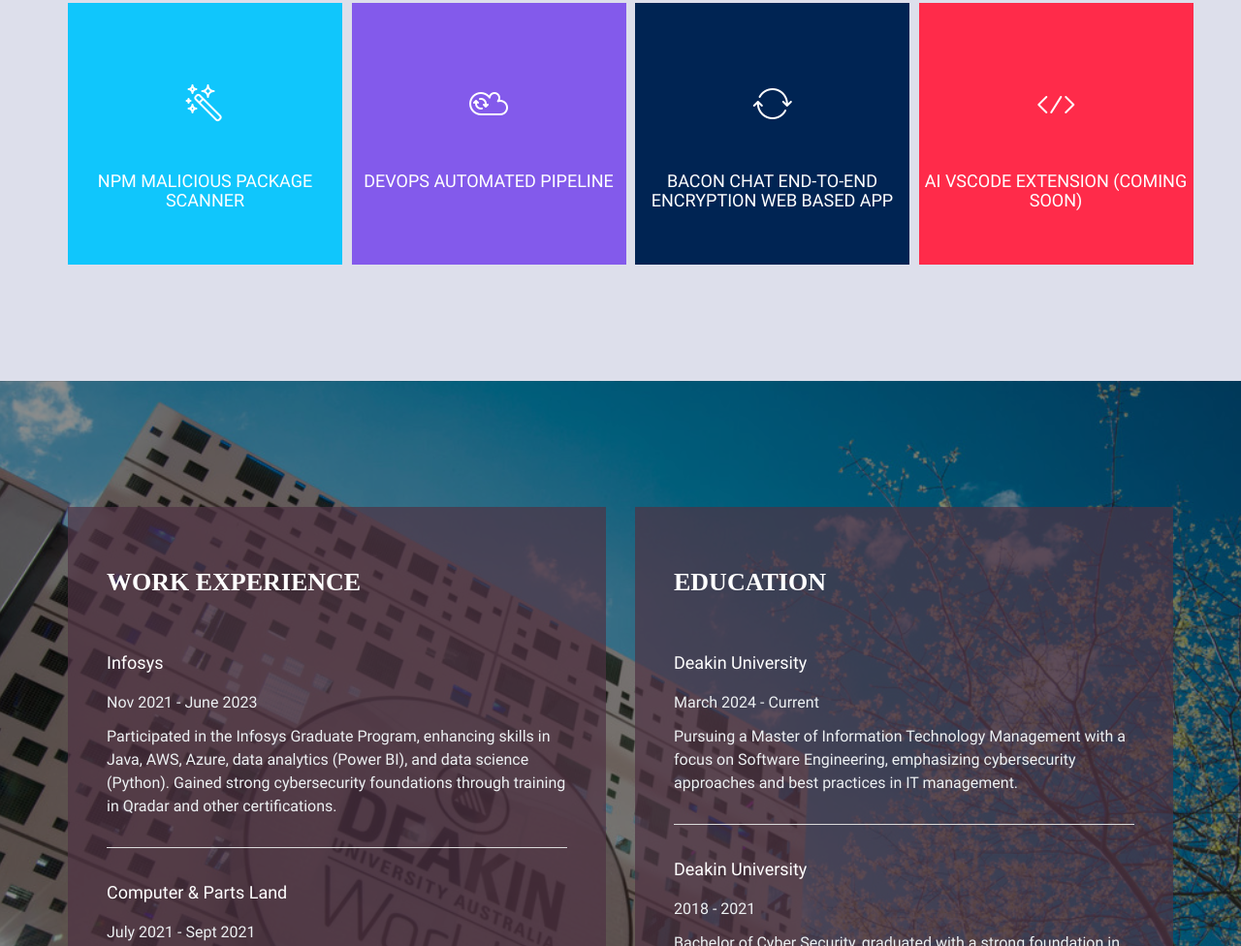
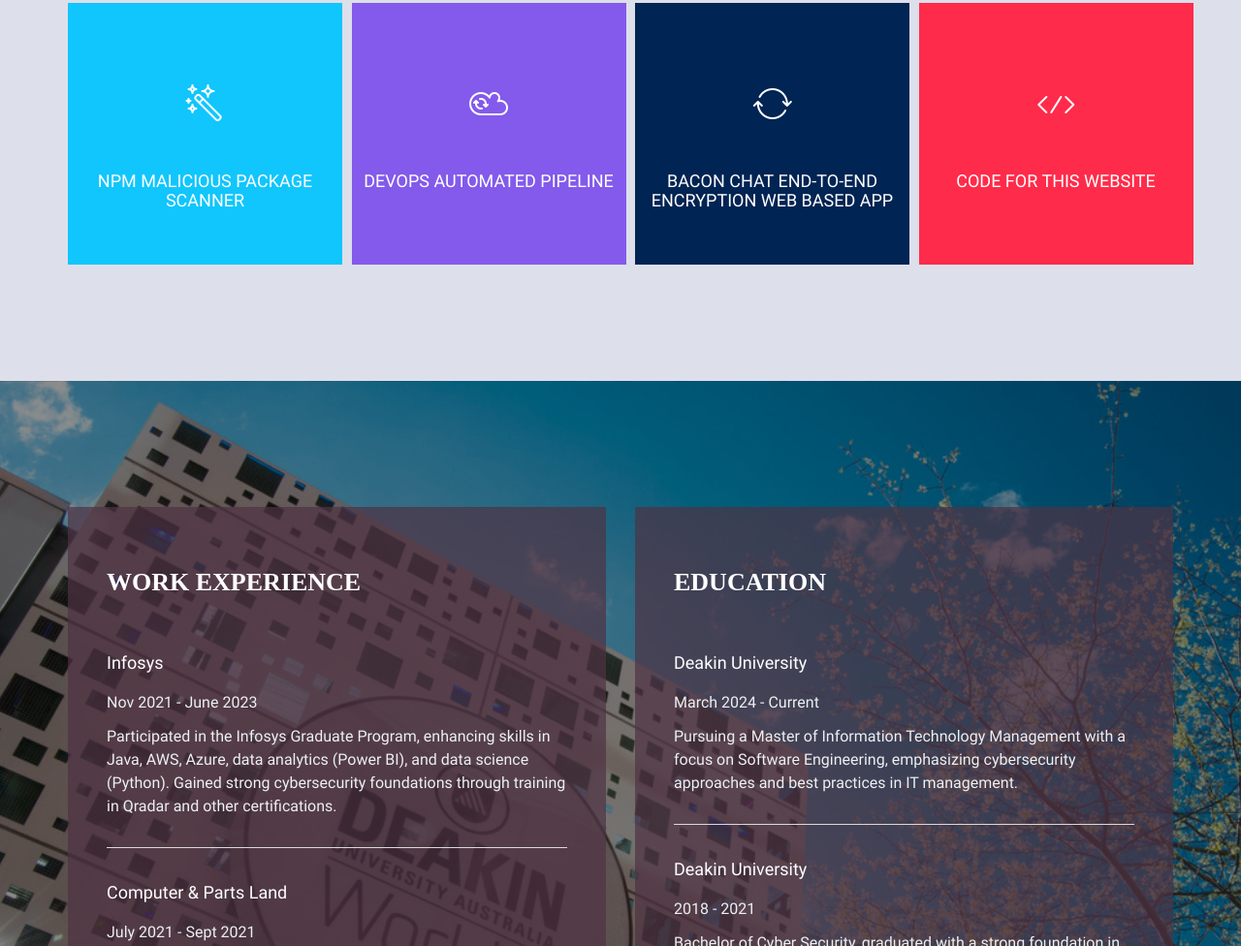
Before and after one commit to drkae456/baconchatWork, a website: page src/views/index.html in a window 1280 px wide. Shown: the part 1934-2910 px from the top of the page at 97% size. Drawn offline with Linux system fonts and the light colour scheme.

Commit message:
updated projects card

```diff
--- a/src/views/index.html
+++ b/src/views/index.html
@@ -198,7 +198,7 @@
               <div class="features-bg launch">
                 <div class="features-item">
                   <i class="lnr lnr-code"></i>
-                  <h6><a href="#">AI VSCode Extension (Coming Soon)</a></h6>
+                  <h6><a href="https://github.com/drkae456/baconchatWork">Code for this website</a></h6>
                 </div>
               </div>
             </div>
```
